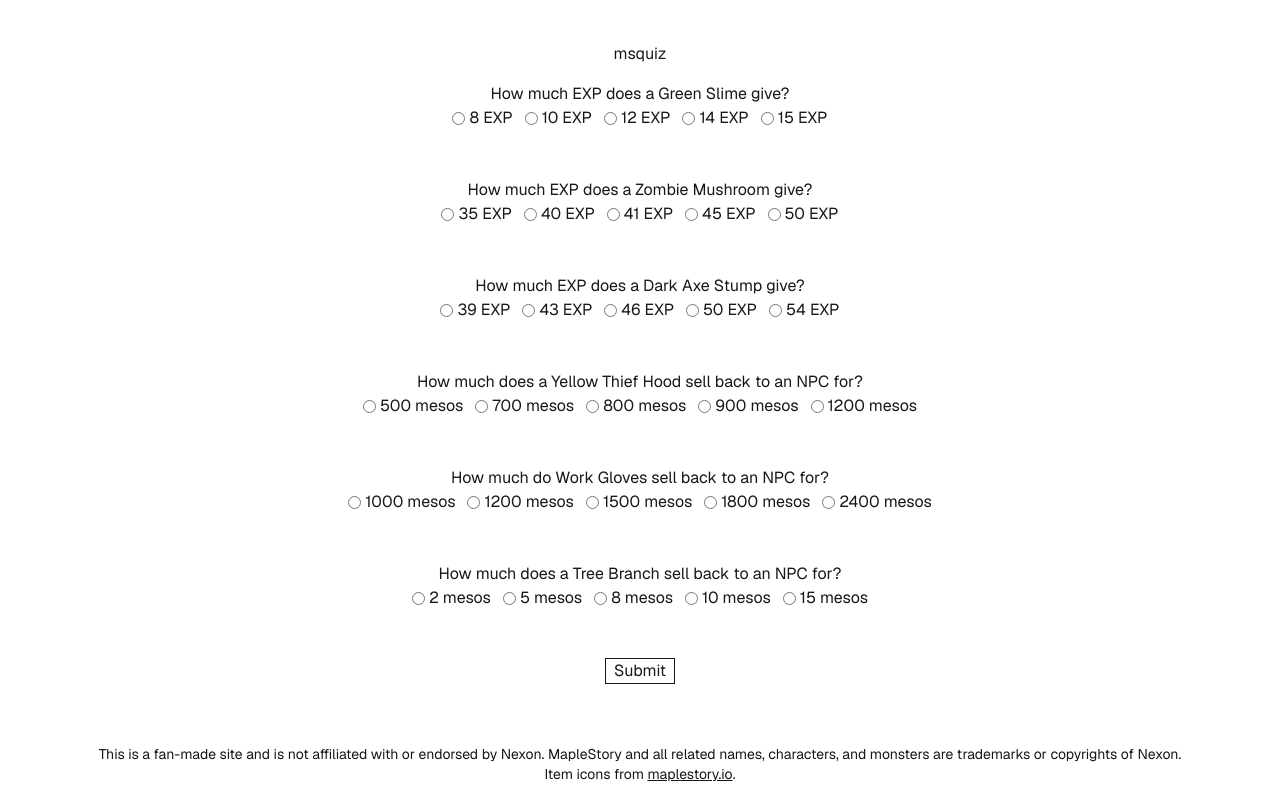
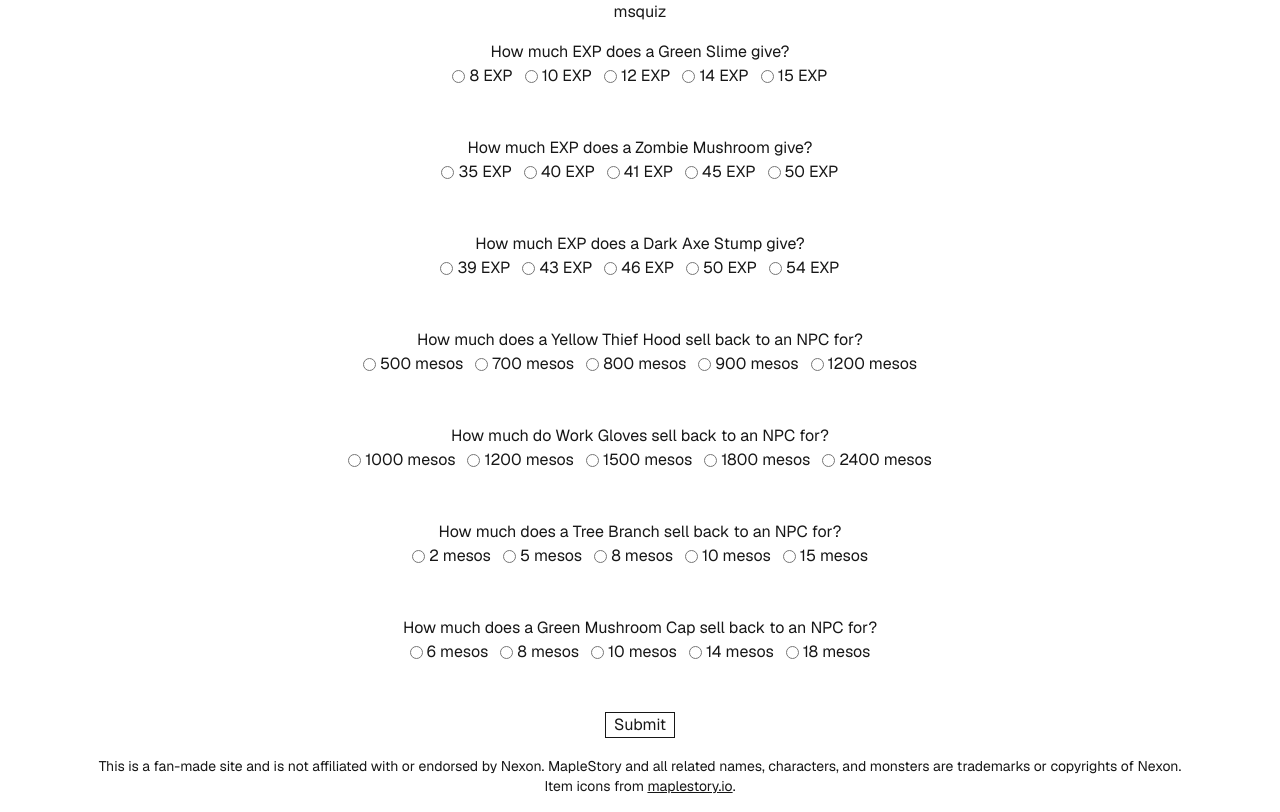
Before and after one commit to jarrensj/msquiz, a Next.js app: page / in a window 1280 px wide. Built offline with nearby package versions, Linux system fonts and the light colour scheme.

Commit message:
feat: ask how much a Green Mushroom Cap sells back for
Adds a question to the home page quiz, "How much does a Green Mushroom
Cap sell back to an NPC for?", with the answer 14 mesos. The choices
are 6, 8, 10, 14, and 18 mesos.

```diff
--- a/app/page.tsx
+++ b/app/page.tsx
@@ -37,6 +37,12 @@ const questions = [
     unit: "mesos",
     options: [2, 5, 8, 10, 15],
   },
+  {
+    question: "How much does a Green Mushroom Cap sell back to an NPC for?",
+    answer: 14,
+    unit: "mesos",
+    options: [6, 8, 10, 14, 18],
+  },
 ];
 
 export default function Home() {
```
